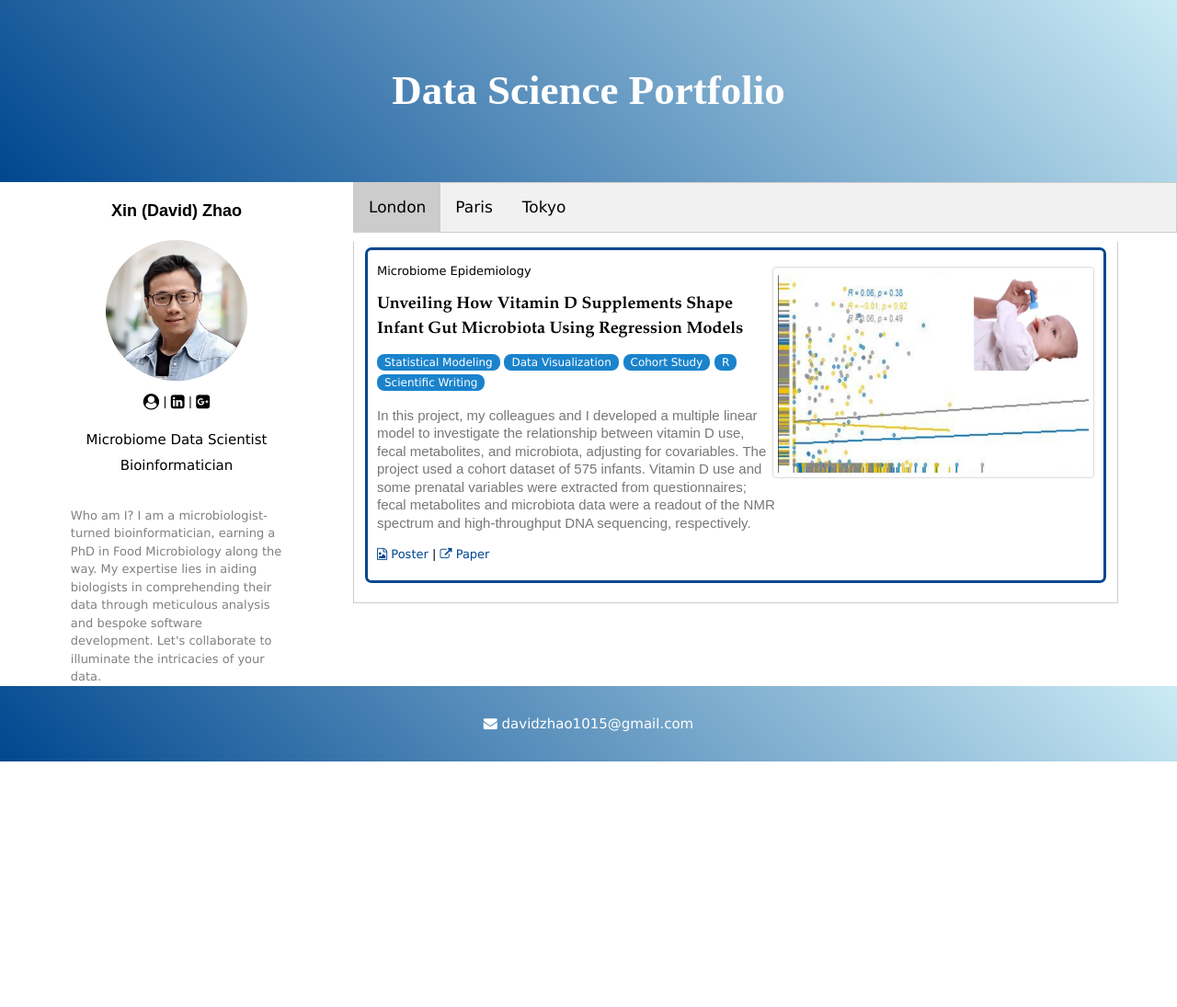
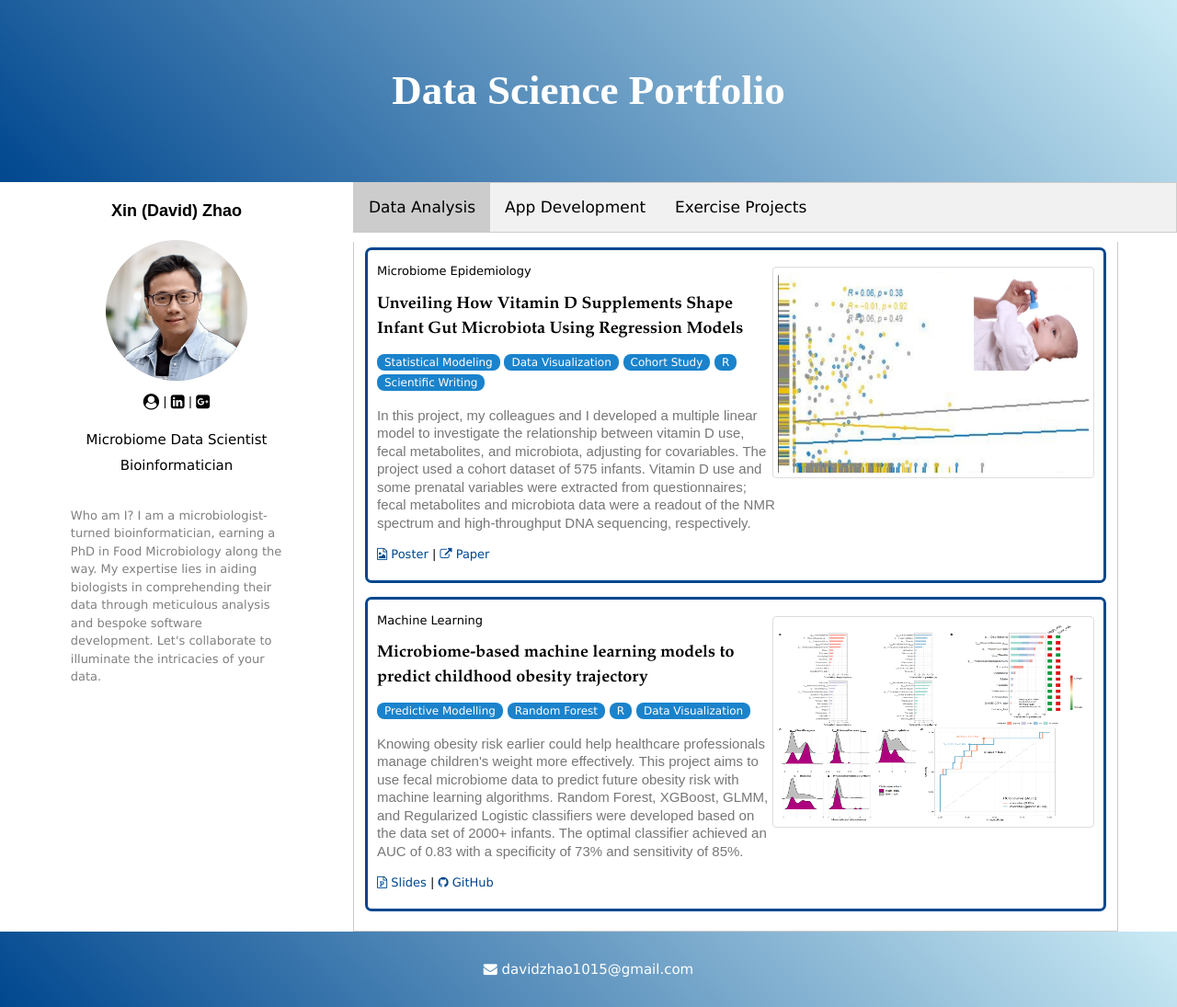
Before and after one commit to davidzhao1015/zhao1015-david.github.io, a Jekyll site: the page index.html, which Jekyll copies as it is, in a window 1280 px wide and 1095 px high. Shown: the whole window at 92% size. Built offline with Jekyll 4.4.1, drawn with Linux system fonts in a browser that asks for light colours.

Commit message:
rename tabs

```diff
--- a/index.html
+++ b/index.html
@@ -252,14 +252,14 @@
 
 <!-- Tab links -->
 <div class="tab">
-    <button class="tablinks" onclick="openCity(event, 'London')" id="defaultOpen">London</button>
-  <button class="tablinks" onclick="openCity(event, 'Paris')">Paris</button>
-  <button class="tablinks" onclick="openCity(event, 'Tokyo')">Tokyo</button>
+  <button class="tablinks" onclick="openCity(event, 'Data Analysis')" id="defaultOpen">Data Analysis</button>
+  <button class="tablinks" onclick="openCity(event, 'App Development')">App Development</button>
+  <button class="tablinks" onclick="openCity(event, 'Exercise Projects')">Exercise Projects</button>
 </div>
 
   <article class="project-info">
 <!-- Tab contents -->
-    <div id="London" class="tabcontent">
+    <div id="Data Analysis" class="tabcontent">
        <div class="project">
         <a target="_blank" href="images/proj1_canva3.jpg">
         <img src="images/proj1_canva3.jpg" alt="vitamin D use and gut microbiome">
@@ -295,42 +295,8 @@
           </div>
         </div>
     </div>
-    </div>
 
-    <div id="Paris" class="tabcontent">
     <div class="project">
-      <img src="images/proj4_canva2.png" alt="gut microbiota and IBD">
-
-      <div class="combine-text">
-
-        <div class="project-title">
-          <p>Microbiome Epidemiology</p>
-            <h3>Differential analysis of microbiota data with over-dispersion using edgeR and DESeq2</h3>
-        </div>
-
-        <div class="project-skills">
-          <span class="w3-tag w3-small w3-center w3-round-large">edgeR</span>
-          <span class="w3-tag w3-small w3-center w3-round-large">DESeq2</span>
-        </div>
-
-        <div class="project-description">
-          <p>
-            The microbiome is often over-dispersed and zero-inflated invalidating assumptions of conventional statistical models. The negative binomial algorithm can address the over-dispersion issue inherent in microbiome count data. In this project, I detected differentially-abundant taxa in IBD patients using the edgeR package that implements negative binomial modeling.
-          </p>
-        </div>
-
-        <div class="project-link">
-          <p>
-           <a href="html/overdisp-zeroinflate-model.html" target="_blank"><i class="fa fa-code" aria-hidden="true"></i> Markdown</a>
-          </p>
-        </div>
-      </div>
-  </div>
-  </div>
-
-<!-- Tab content -->
-  <div id="Tokyo" class="tabcontent">
-  <div class="project">
       <img src="images/fig3_proj1.png?raw=false" alt="gut microbiota and IBD">
 
       <div class="combine-text">
@@ -360,9 +326,10 @@
         </div>
       </div>
   </div>
+    </div>
 
-
-  <div class="project">
+    <div id="App Development" class="tabcontent">
+    <div class="project">
     <img src="images/wegan_homepage.png">
 
       <div class="combine-text">
@@ -393,6 +360,131 @@
         </div>
       </div>
   </div>
+
+    <!-- <div class="project">
+      <img src="images/proj4_canva2.png" alt="gut microbiota and IBD">
+
+      <div class="combine-text">
+
+        <div class="project-title">
+          <p>Microbiome Epidemiology</p>
+            <h3>Differential analysis of microbiota data with over-dispersion using edgeR and DESeq2</h3>
+        </div>
+
+        <div class="project-skills">
+          <span class="w3-tag w3-small w3-center w3-round-large">edgeR</span>
+          <span class="w3-tag w3-small w3-center w3-round-large">DESeq2</span>
+        </div>
+
+        <div class="project-description">
+          <p>
+            The microbiome is often over-dispersed and zero-inflated invalidating assumptions of conventional statistical models. The negative binomial algorithm can address the over-dispersion issue inherent in microbiome count data. In this project, I detected differentially-abundant taxa in IBD patients using the edgeR package that implements negative binomial modeling.
+          </p>
+        </div>
+
+        <div class="project-link">
+          <p>
+           <a href="html/overdisp-zeroinflate-model.html" target="_blank"><i class="fa fa-code" aria-hidden="true"></i> Markdown</a>
+          </p>
+        </div>
+      </div>
+  </div> -->
+  </div>
+
+<!-- Tab content -->
+  <div id="Exercise Projects" class="tabcontent">
+  <div class="project">
+      <img src="images/proj4_canva2.png" alt="gut microbiota and IBD">
+
+      <div class="combine-text">
+
+        <div class="project-title">
+          <p>Microbiome Epidemiology</p>
+            <h3>Differential analysis of microbiota data with over-dispersion using edgeR and DESeq2</h3>
+        </div>
+
+        <div class="project-skills">
+          <span class="w3-tag w3-small w3-center w3-round-large">edgeR</span>
+          <span class="w3-tag w3-small w3-center w3-round-large">DESeq2</span>
+        </div>
+
+        <div class="project-description">
+          <p>
+            The microbiome is often over-dispersed and zero-inflated invalidating assumptions of conventional statistical models. The negative binomial algorithm can address the over-dispersion issue inherent in microbiome count data. In this project, I detected differentially-abundant taxa in IBD patients using the edgeR package that implements negative binomial modeling.
+          </p>
+        </div>
+
+        <div class="project-link">
+          <p>
+           <a href="html/overdisp-zeroinflate-model.html" target="_blank"><i class="fa fa-code" aria-hidden="true"></i> Markdown</a>
+          </p>
+        </div>
+      </div>
+  </div>
+
+  <!-- <div class="project">
+      <img src="images/fig3_proj1.png?raw=false" alt="gut microbiota and IBD">
+
+      <div class="combine-text">
+
+        <div class="project-title">
+          <p>Machine Learning</pp>
+          <h3>Microbiome-based machine learning models to predict childhood obesity trajectory</h3>
+        </div>
+
+        <div class="project-skills">
+          <link rel="stylesheet" href="https://www.w3schools.com/w3css/4/w3.css">
+          <span class="w3-tag w3-small w3-center w3-round-large">Predictive Modelling</span>
+          <span class="w3-tag w3-small w3-center w3-round-large">Random Forest</span>
+          <span class="w3-tag w3-small w3-center w3-round-large">R</span>
+          <span class="w3-tag w3-small w3-center w3-round-large">Data Visualization</span>
+        </div>
+
+        <div class="project-description">
+          <p>
+            Knowing obesity risk earlier could help healthcare professionals manage children's weight more effectively. This project aims to use fecal microbiome data to predict future obesity risk with machine learning algorithms. Random Forest, XGBoost, GLMM, and Regularized Logistic classifiers were developed based on the data set of 2000+ infants. The optimal classifier achieved an AUC of 0.83 with a specificity of 73% and sensitivity of 85%.
+          </p>
+        </div>
+
+        <div class="project-link">
+          <p><a href="pdf/PPT_predict-child-obesity_davidzhao.pdf" target="_blank"><i class='fa fa-file-powerpoint-o' aria-hidden="true"></i> Slides</a> | <a href="https://github.com/davidzhao1015/infant_microbiota_predict_obesity/blob/main/bmi_traj_pred_infant_microbiota.Rmd" target="_blank"><i class="fa fa-github" aria-hidden="true"></i> GitHub</a>
+          </p>
+        </div>
+      </div>
+  </div> -->
+
+
+  <!-- <div class="project">
+    <img src="images/wegan_homepage.png">
+
+      <div class="combine-text">
+        <div class="project-title">
+          <p>Web Development</p>
+          <h3>WEGAN: Web Application Streamlining Ecology Data Analysis</h3>
+        </div>
+
+        <div class="project-skills">
+          <link rel="stylesheet" href="https://www.w3schools.com/w3css/4/w3.css">
+          <span class="w3-tag w3-small w3-center w3-round-large">Java</span>
+          <span class="w3-tag w3-small w3-center w3-round-large">HTML CSS</span>
+          <span class="w3-tag w3-small w3-center w3-round-large">Web Server</span>
+          <span class="w3-tag w3-small w3-center w3-round-large">R</span>
+          <span class="w3-tag w3-small w3-center w3-round-large">Multivariate Statistics</span>
+        </div>
+
+        <div class="project-description">
+          <p>
+            Our collaborative project aims to create a web-based software application automating data analysis for ecologists. It utilizes the robust R package 'vegan' within a modern JSF framework. The user-friendly interface allows biologists to analyze their data quickly and easily, even without programming or advanced statistical expertise, generating reproducible reports in minutes.
+          </p>
+        </div>
+
+        <div class="project-link">
+          <p>
+            <a href="http://wegan.ca/" target="_blank"><i class="fa fa-globe" aria-hidden="true"></i> Web site</a>
+          </p>
+        </div>
+      </div>
+  </div> -->
   </div>
 
 </article>
```
